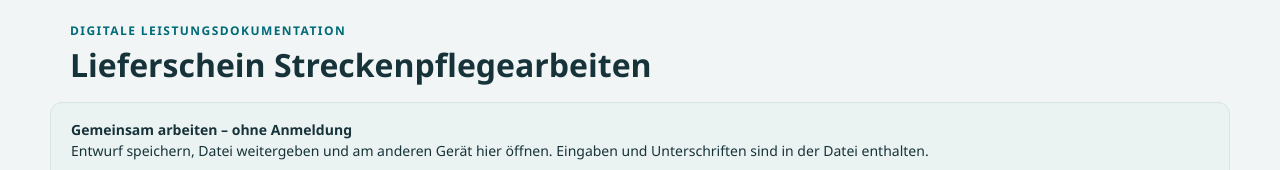
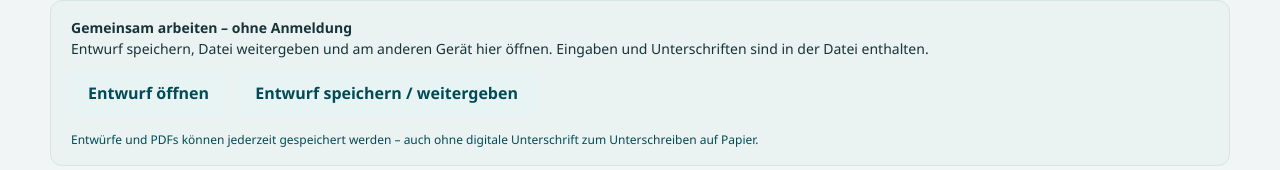
Before and after one commit to ck351015-ship-it/maeharbeiten-leistungsnachweis, a plain HTML site: page index.html in a window 1280 px wide. Shown: the top 170 px of the page. Drawn offline with Linux system fonts and the light colour scheme.

Commit message:
Remove redundant page header above delivery form

```diff
--- a/index.html
+++ b/index.html
@@ -8,13 +8,6 @@
   <link rel="stylesheet" href="styles.css?v=11">
 </head>
 <body>
-  <header class="app-header no-print">
-    <div>
-      <p class="eyebrow">Digitale Leistungsdokumentation</p>
-      <h1>Lieferschein Streckenpflegearbeiten</h1>
-    </div>
-  </header>
-
   <main>
     <form id="delivery-form" novalidate>
       <div class="draft-tools no-print">
```
